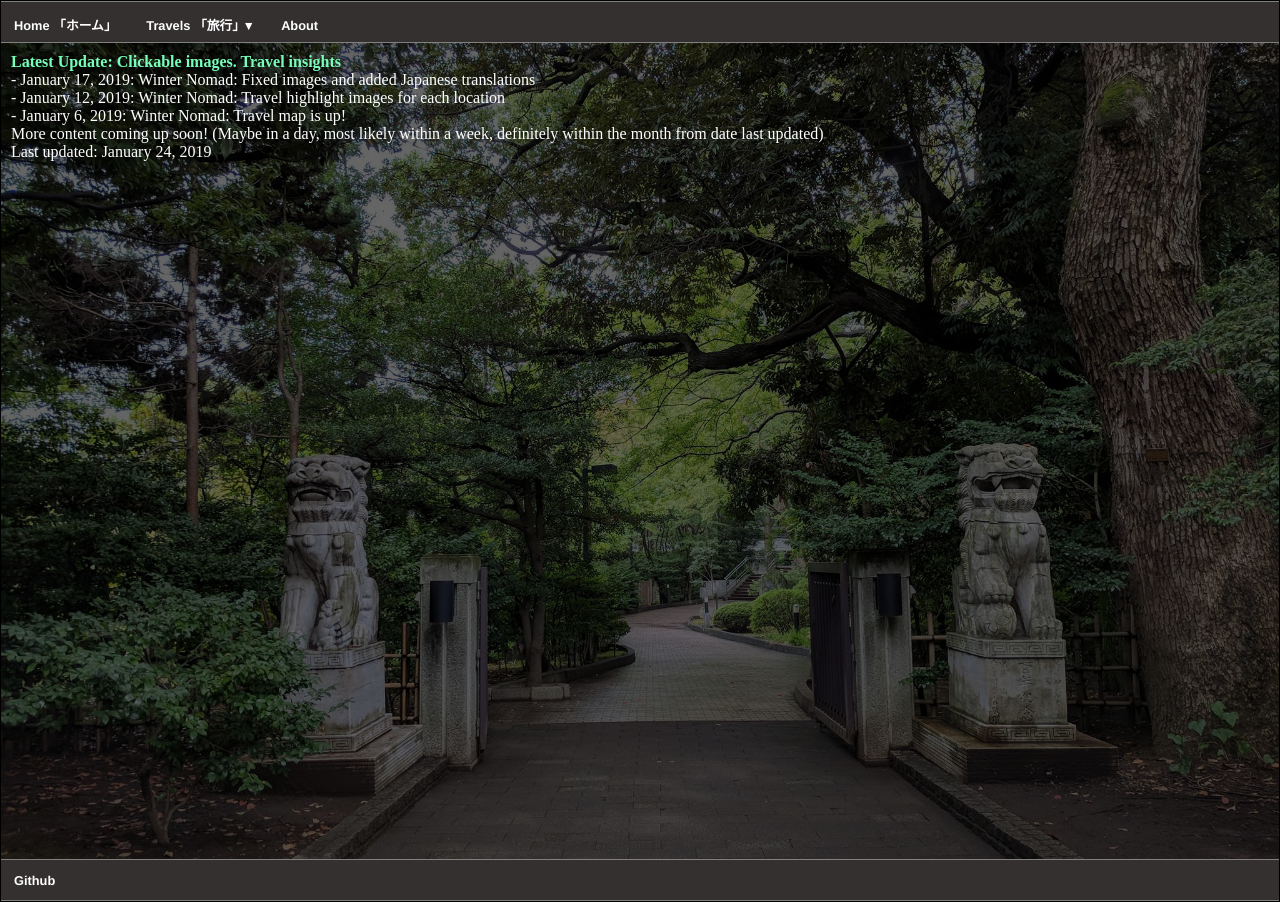
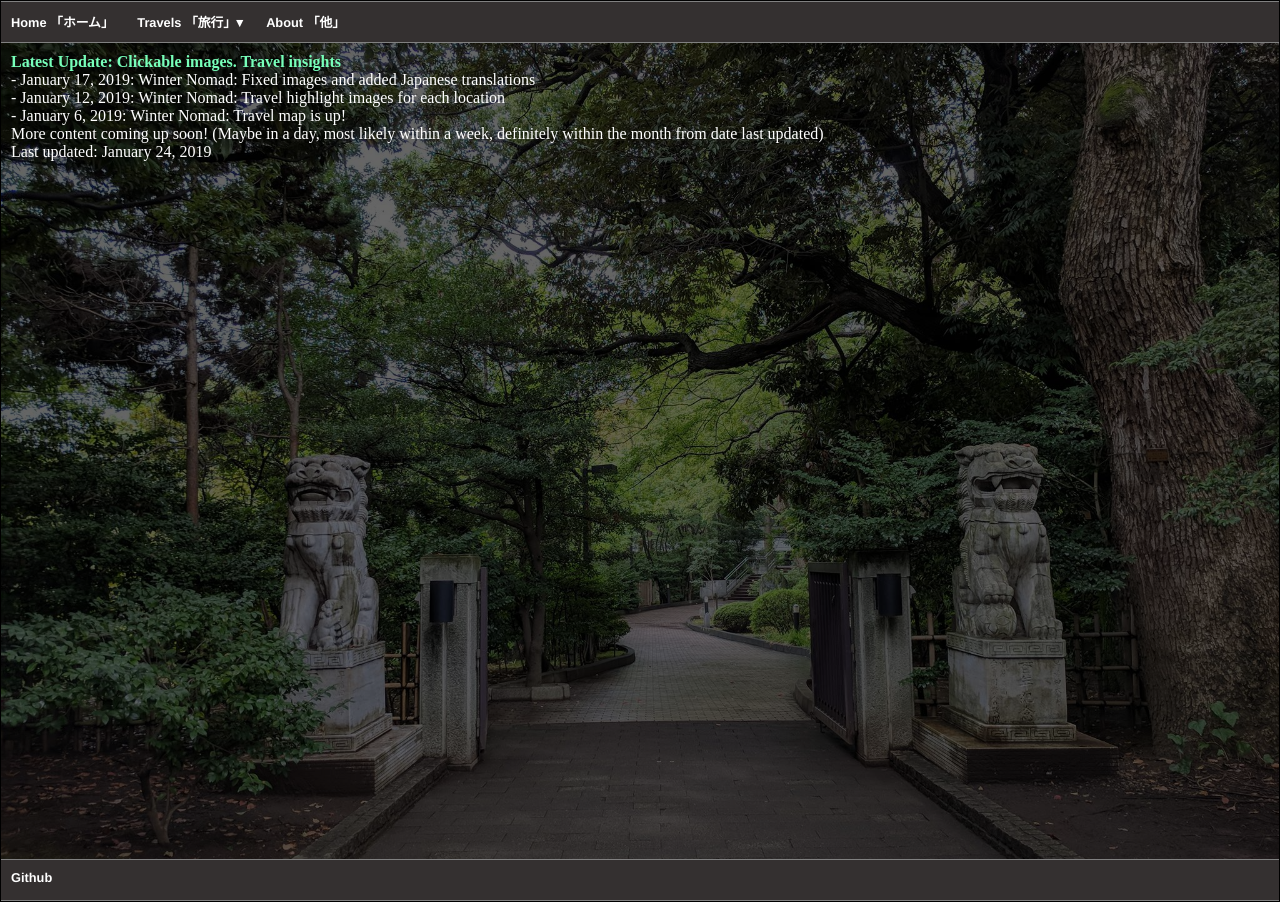
Before and after one commit to phRJCA/phRJCA.github.io, a Jekyll site: the page built from index.html, in a window 1280 px wide. Built offline with Jekyll 4.4.1, drawn with Linux system fonts in a browser that asks for light colours.

Commit message:
Bug fix and styling issues

```diff
--- a/_layouts/default.html
+++ b/_layouts/default.html
@@ -19,7 +19,7 @@
             <li><a>Coming Soon...</a></li>
           </ul>
         </li>
-        <li><a href="/about">About</a></li>
+        <li><a href="/about">About 「他」</a></li>
       </ul>
     </nav>
     <div id="div-container">
--- a/css/main.css
+++ b/css/main.css
@@ -56,6 +56,10 @@
   z-index: 99;
 }
 
+#img-highlight {
+  display: none;
+}
+
 #ul-travel-list {
   display: none;
 }
@@ -89,7 +93,7 @@
 a {
   color: white;
   text-decoration: none;
-  padding: 13px;
+  padding: 10px;
   display: inline-block;
 }
 
--- a/js/main.js
+++ b/js/main.js
@@ -130,6 +130,12 @@
 let isShown = '';
 
 function showImage(imgPath) {
+  // This runs only the first highlight
+  const imgContainer = document.getElementById('img-highlight');
+  if (!imgContainer.style.display) {
+    imgContainer.style.display = 'block';
+  };
+
   // Return old hovered list back to its original color
   if (hoveredList) {
     hoveredList.style['background-color'] = hoveredListOldColor;
```
